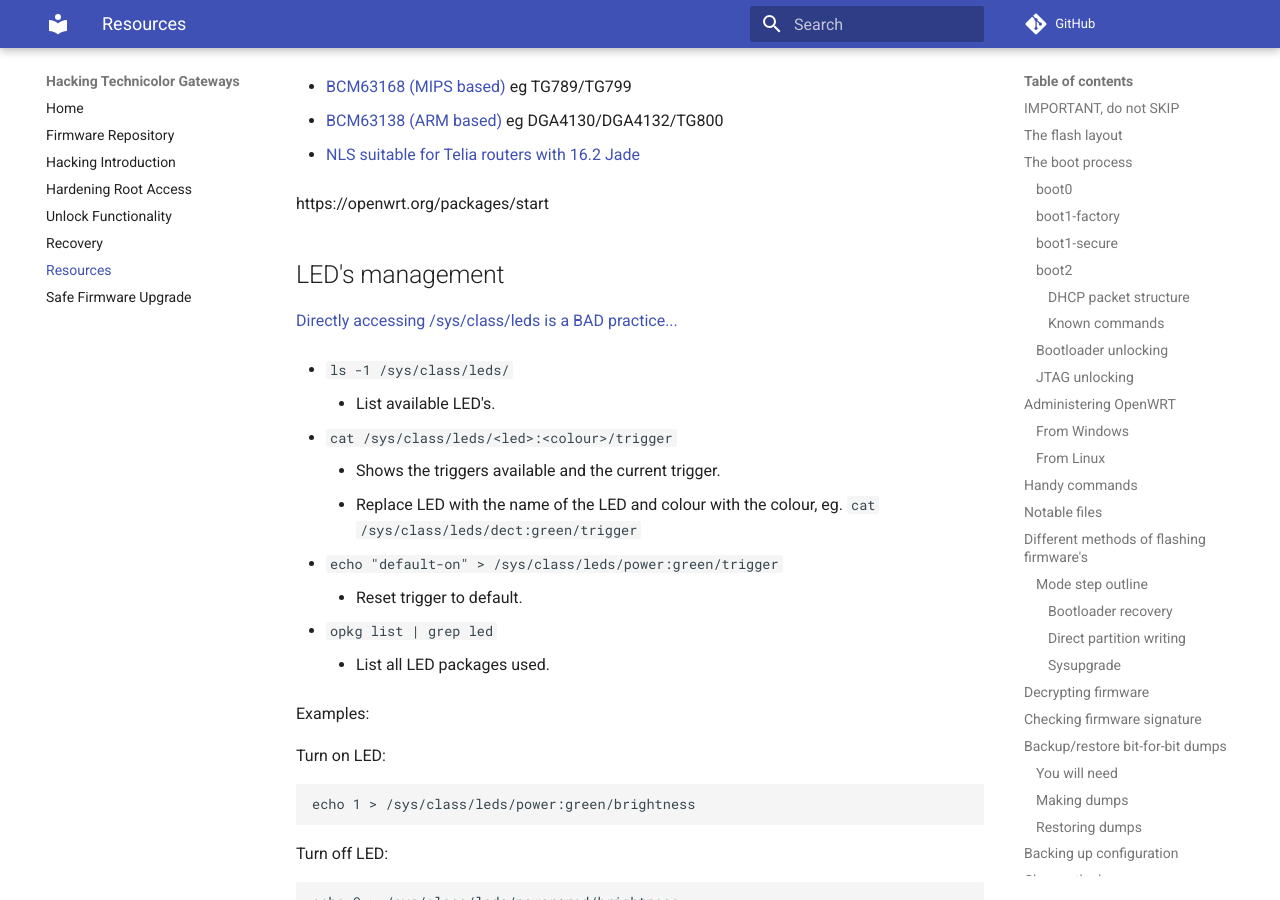
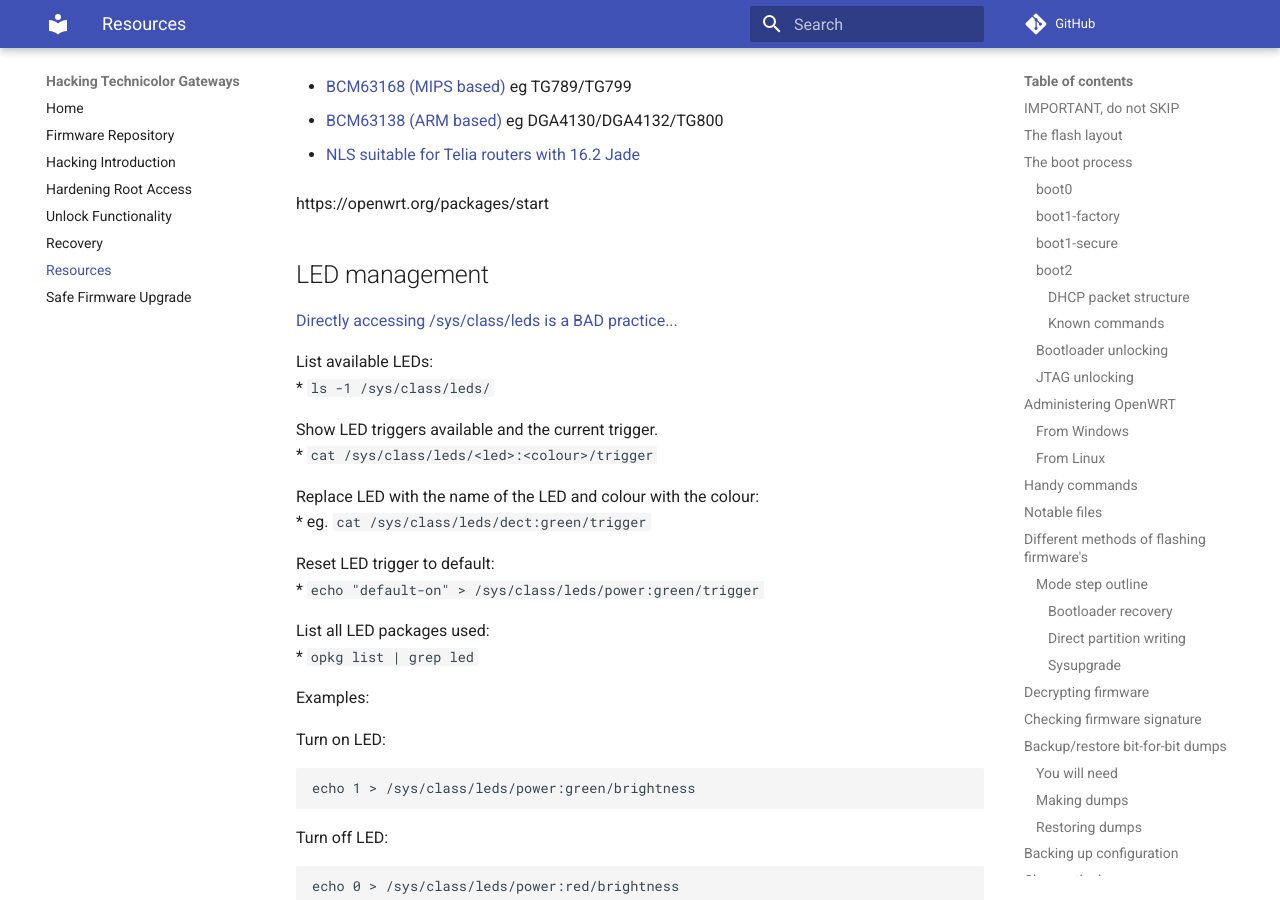
Before and after one commit to hack-technicolor/hack-technicolor, an MkDocs documentation site: the page built from docs/Resources.md, in a window 1280 px wide and 900 px high, scrolled down 11866 px. Built offline with MkDocs 1.6.1 and Material for MkDocs 9.7.7, drawn with Linux system fonts in a browser that asks for light colours; comment, search, counter and statistics services are not loaded.

Commit message:
Consistent formatting - LED

```diff
--- a/docs/Resources.md
+++ b/docs/Resources.md
@@ -404,22 +404,24 @@ Select the correct package for your processor (modem model) and firmware version
 
 https://openwrt.org/packages/start
 
-## LED's management
+## LED management
 
 [Directly accessing /sys/class/leds is a BAD practice...](https://github.com/davidjb/technicolor-tg799vac-hacks/issues/6#issue-388905312)
 
+List available LEDs:
 * `ls -1 /sys/class/leds/`
-    - List available LED's.
 
+Show LED triggers available and the current trigger.
 * `cat /sys/class/leds/<led>:<colour>/trigger`
-    - Shows the triggers available and the current trigger.
-    - Replace LED with the name of the LED and colour with the colour, eg. `cat /sys/class/leds/dect:green/trigger`
 
+Replace LED with the name of the LED and colour with the colour:
+* eg. `cat /sys/class/leds/dect:green/trigger`
+
+Reset LED trigger to default:
 * `echo "default-on" > /sys/class/leds/power:green/trigger`
-    - Reset trigger to default.
 
+List all LED packages used:
 * `opkg list | grep led`
-    - List all LED packages used.
 
 Examples:
 
```
